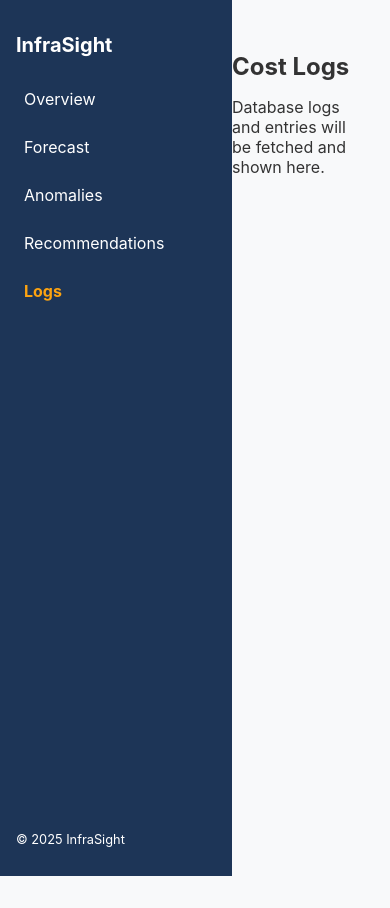
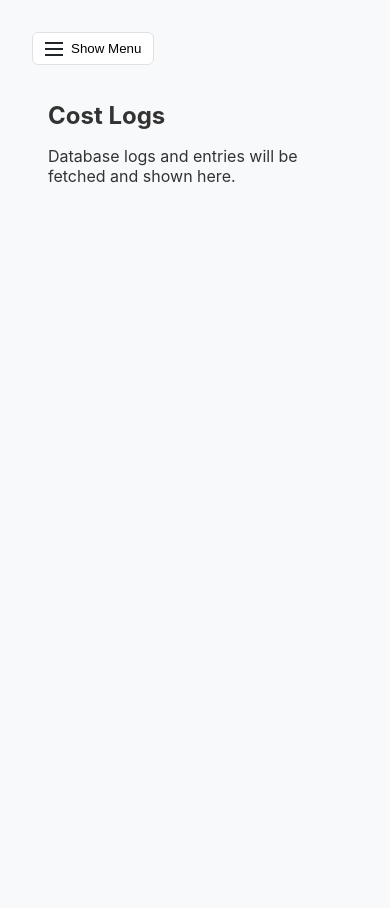
Before and after one commit to aabhiyann/infrasight, a React (Vite) app in the folder frontend/: page /logs in a window 390 px wide. Built offline with nearby package versions, Linux system fonts and the light colour scheme; no server answers.

Commit message:
feat(ui): add overview summary cards and responsive collapsible sidebar

```diff
--- /dev/null
+++ b/frontend/src/components/OverviewSummary.tsx
@@ -0,0 +1,100 @@
+import { useEffect, useMemo, useState } from "react";
+import type { CostRecord } from "../api/costApi";
+import { fetchAnomalies } from "../api/anomalyApi";
+import { fetchForecastData } from "../api/forecastApi";
+
+interface OverviewSummaryProps {
+  costData: CostRecord[];
+}
+
+const formatCurrency = (value: number): string => {
+  return `$${value.toFixed(2)}`;
+};
+
+const OverviewSummary = ({ costData }: OverviewSummaryProps) => {
+  const [anomalyCount, setAnomalyCount] = useState<number>(0);
+  const [predictedTomorrow, setPredictedTomorrow] = useState<number | null>(
+    null
+  );
+
+  useEffect(() => {
+    async function loadAux() {
+      try {
+        const anomalies = await fetchAnomalies();
+        setAnomalyCount(anomalies.length);
+      } catch {
+        setAnomalyCount(0);
+      }
+
+      try {
+        const forecast = await fetchForecastData(1);
+        const value = forecast.total_forecast?.[0]?.predicted_cost ?? null;
+        setPredictedTomorrow(value);
+      } catch {
+        setPredictedTomorrow(null);
+      }
+    }
+    loadAux();
+  }, []);
+
+  const { monthTotal, topService } = useMemo(() => {
+    if (!costData || costData.length === 0) {
+      return { monthTotal: 0, topService: "—" };
+    }
+    const now = new Date();
+    const currentMonth = now.getMonth();
+    const currentYear = now.getFullYear();
+
+    const monthCosts = costData.filter((r) => {
+      const d = new Date(r.date);
+      return d.getMonth() === currentMonth && d.getFullYear() === currentYear;
+    });
+
+    const monthTotalCalc = monthCosts.reduce(
+      (sum, r) => sum + (r.amount || 0),
+      0
+    );
+
+    const perService = new Map<string, number>();
+    for (const r of monthCosts) {
+      const prev = perService.get(r.service) || 0;
+      perService.set(r.service, prev + (r.amount || 0));
+    }
+
+    let topServiceName = "—";
+    let topServiceValue = -Infinity;
+    for (const [service, value] of perService.entries()) {
+      if (value > topServiceValue) {
+        topServiceValue = value;
+        topServiceName = service;
+      }
+    }
+
+    return { monthTotal: monthTotalCalc, topService: topServiceName };
+  }, [costData]);
+
+  return (
+    <div className="summary-grid">
+      <div className="card">
+        <div className="card-title">Total Cost This Month</div>
+        <div className="card-value">{formatCurrency(monthTotal)}</div>
+      </div>
+      <div className="card">
+        <div className="card-title">Top Service</div>
+        <div className="card-value">{topService}</div>
+      </div>
+      <div className="card">
+        <div className="card-title">Anomalies Detected</div>
+        <div className="card-value">{anomalyCount}</div>
+      </div>
+      <div className="card">
+        <div className="card-title">Predicted Tomorrow</div>
+        <div className="card-value">
+          {predictedTomorrow == null ? "—" : formatCurrency(predictedTomorrow)}
+        </div>
+      </div>
+    </div>
+  );
+};
+
+export default OverviewSummary;
--- a/frontend/src/components/Sidebar.tsx
+++ b/frontend/src/components/Sidebar.tsx
@@ -1,6 +1,10 @@
 import { NavLink } from "react-router-dom";
 
-const Sidebar = () => {
+interface SidebarProps {
+  isOpen?: boolean;
+}
+
+const Sidebar = ({ isOpen = true }: SidebarProps) => {
   return (
     <div
       style={{
@@ -15,6 +19,9 @@ const Sidebar = () => {
         display: "flex",
         flexDirection: "column",
         justifyContent: "space-between",
+        transform: isOpen ? "translateX(0)" : "translateX(-100%)",
+        transition: "transform 0.3s ease",
+        zIndex: 1000,
       }}
     >
       <div>
--- a/frontend/src/global.css
+++ b/frontend/src/global.css
@@ -11,3 +11,46 @@ h3,
 h4 {
   margin-bottom: 1rem;
 }
+
+.container {
+  max-width: 1200px;
+  margin: 0 auto;
+  padding: 0 1rem;
+}
+
+.summary-grid {
+  display: grid;
+  grid-template-columns: repeat(4, minmax(0, 1fr));
+  gap: 1rem;
+  margin-bottom: 1.5rem;
+}
+
+@media (max-width: 1024px) {
+  .summary-grid {
+    grid-template-columns: repeat(2, minmax(0, 1fr));
+  }
+}
+
+@media (max-width: 640px) {
+  .summary-grid {
+    grid-template-columns: 1fr;
+  }
+}
+
+.card {
+  background: #ffffff;
+  border-radius: 8px;
+  padding: 1rem;
+  box-shadow: 0 1px 2px rgba(0, 0, 0, 0.06), 0 1px 3px rgba(0, 0, 0, 0.1);
+}
+
+.card-title {
+  color: #6c757d;
+  font-size: 0.9rem;
+  margin-bottom: 0.5rem;
+}
+
+.card-value {
+  font-size: 1.5rem;
+  font-weight: 600;
+}
--- a/frontend/src/layout/DashboardLayout.tsx
+++ b/frontend/src/layout/DashboardLayout.tsx
@@ -1,19 +1,61 @@
 import { Outlet } from "react-router-dom";
 import Sidebar from "../components/Sidebar";
+import { useEffect, useState } from "react";
 
 const DashboardLayout = () => {
+  const [isOpen, setIsOpen] = useState(true);
+
+  useEffect(() => {
+    const onResize = () => {
+      setIsOpen(window.innerWidth >= 768);
+    };
+    onResize();
+    window.addEventListener("resize", onResize);
+    return () => window.removeEventListener("resize", onResize);
+  }, []);
+
   return (
     <div style={{ display: "flex" }}>
-      <Sidebar />
+      <Sidebar isOpen={isOpen} />
       <main
         style={{
-          marginLeft: 200,
+          marginLeft: isOpen ? 200 : 0,
           padding: "2rem",
           width: "100%",
           minHeight: "100vh",
           backgroundColor: "#f8f9fa",
+          transition: "margin-left 0.3s ease",
         }}
       >
+        <button
+          aria-label="Toggle sidebar"
+          onClick={() => setIsOpen((v) => !v)}
+          style={{
+            display: "inline-flex",
+            alignItems: "center",
+            gap: 8,
+            marginBottom: "1rem",
+            background: "#ffffff",
+            border: "1px solid #dee2e6",
+            padding: "0.5rem 0.75rem",
+            borderRadius: 6,
+            cursor: "pointer",
+            position: "sticky",
+            top: 16,
+            zIndex: 10,
+          }}
+        >
+          <span
+            style={{
+              width: 18,
+              height: 2,
+              background: "#212529",
+              boxShadow: "0 6px 0 #212529, 0 -6px 0 #212529",
+              display: "inline-block",
+            }}
+          />
+          {isOpen ? "Hide" : "Show"} Menu
+        </button>
         <Outlet />
       </main>
     </div>
--- a/frontend/src/pages/Overview.tsx
+++ b/frontend/src/pages/Overview.tsx
@@ -4,6 +4,7 @@ import CostChart from "../components/CostChart";
 import BarChartTopServices from "../components/BarChartTopServices";
 import HeatmapServiceTrends from "../components/HeatmapServiceTrends";
 import MultiServiceTimeline from "../components/MultiServiceTimeline";
+import OverviewSummary from "../components/OverviewSummary";
 
 function Overview() {
   const [data, setData] = useState<CostRecord[]>([]);
@@ -21,6 +22,7 @@ function Overview() {
   return (
     <div className="container">
       <h2>AWS Cost Overview</h2>
+      <OverviewSummary costData={data} />
       {loading ? (
         <p>Loading...</p>
       ) : (
```
